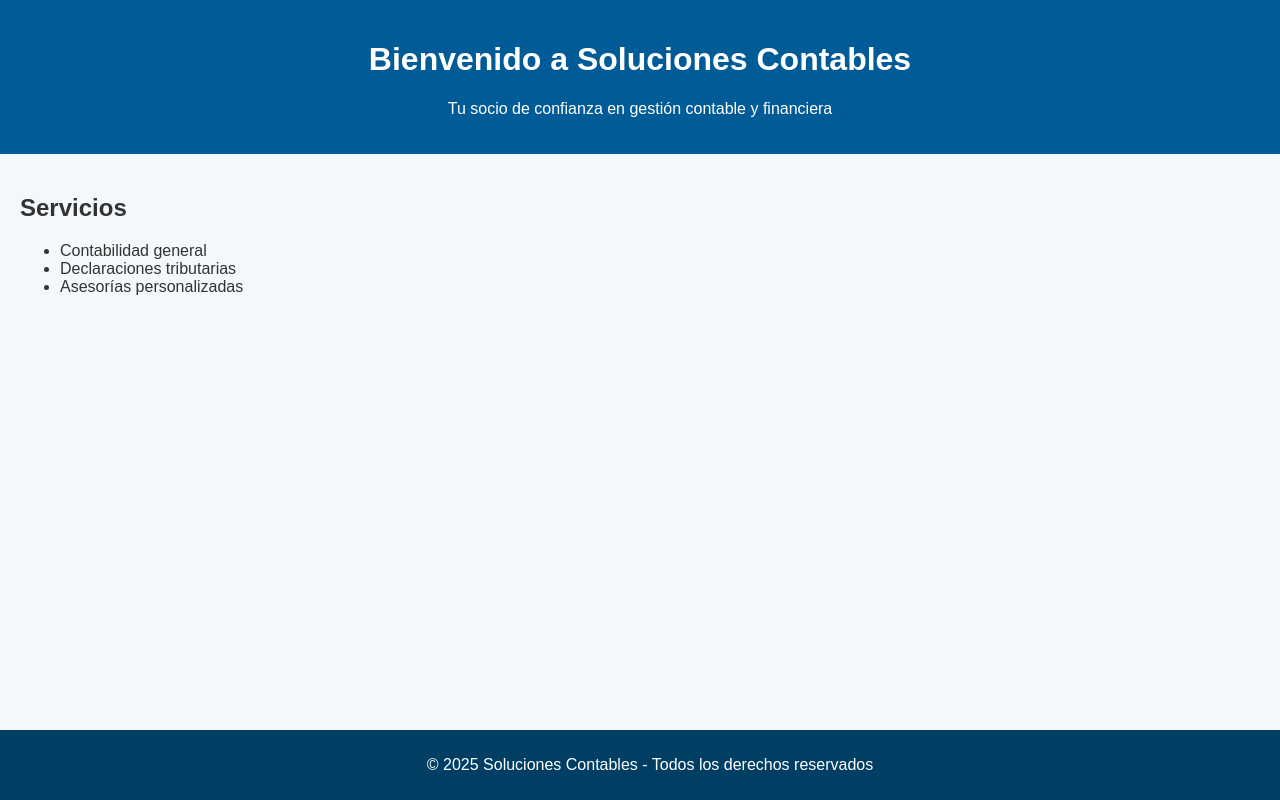
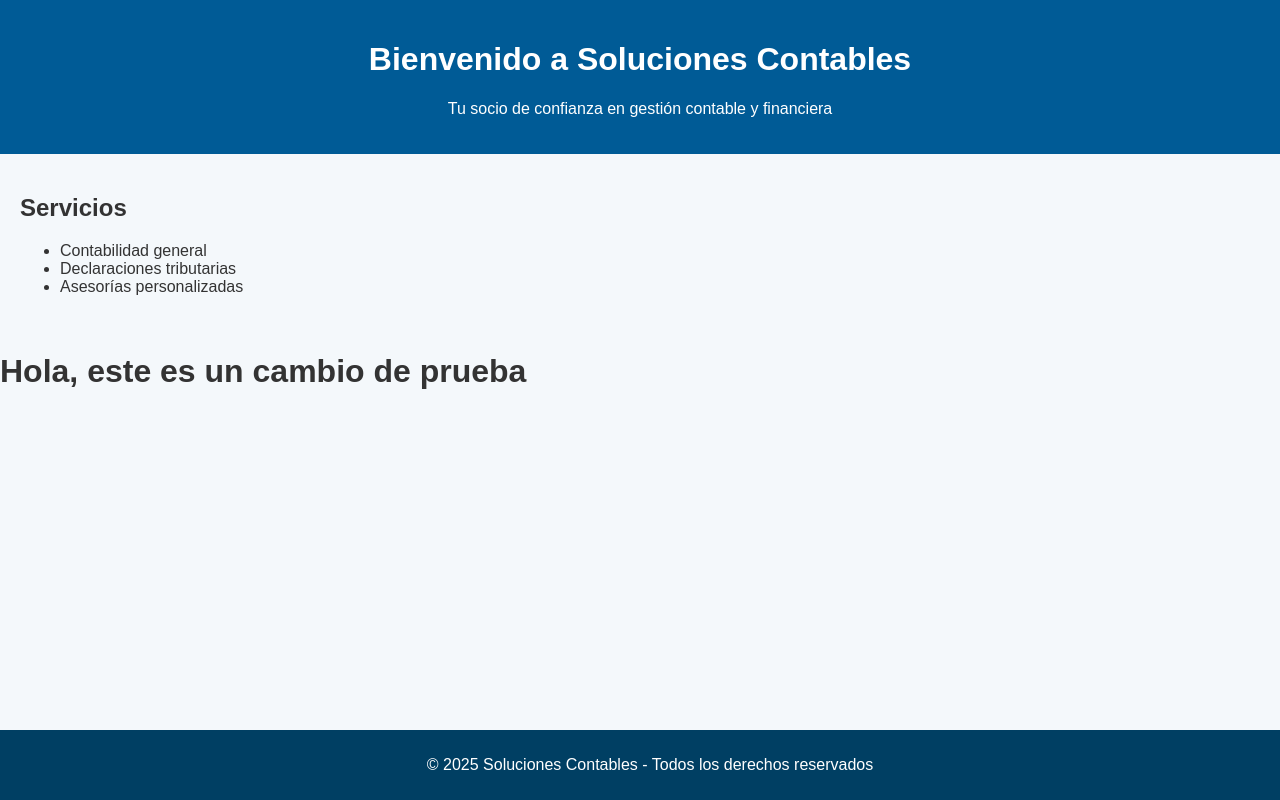
Before and after one commit to mariogonzalez-collab/pagina-scontablesrg, a plain HTML site: page index.html in a window 1280 px wide. Drawn offline with Linux system fonts and the light colour scheme.

Commit message:
Cambio de prueba en la página

```diff
--- a/index.html
+++ b/index.html
@@ -26,3 +26,4 @@
     </footer>
 </body>
 </html>
+<h1>Hola, este es un cambio de prueba</h1>
```
